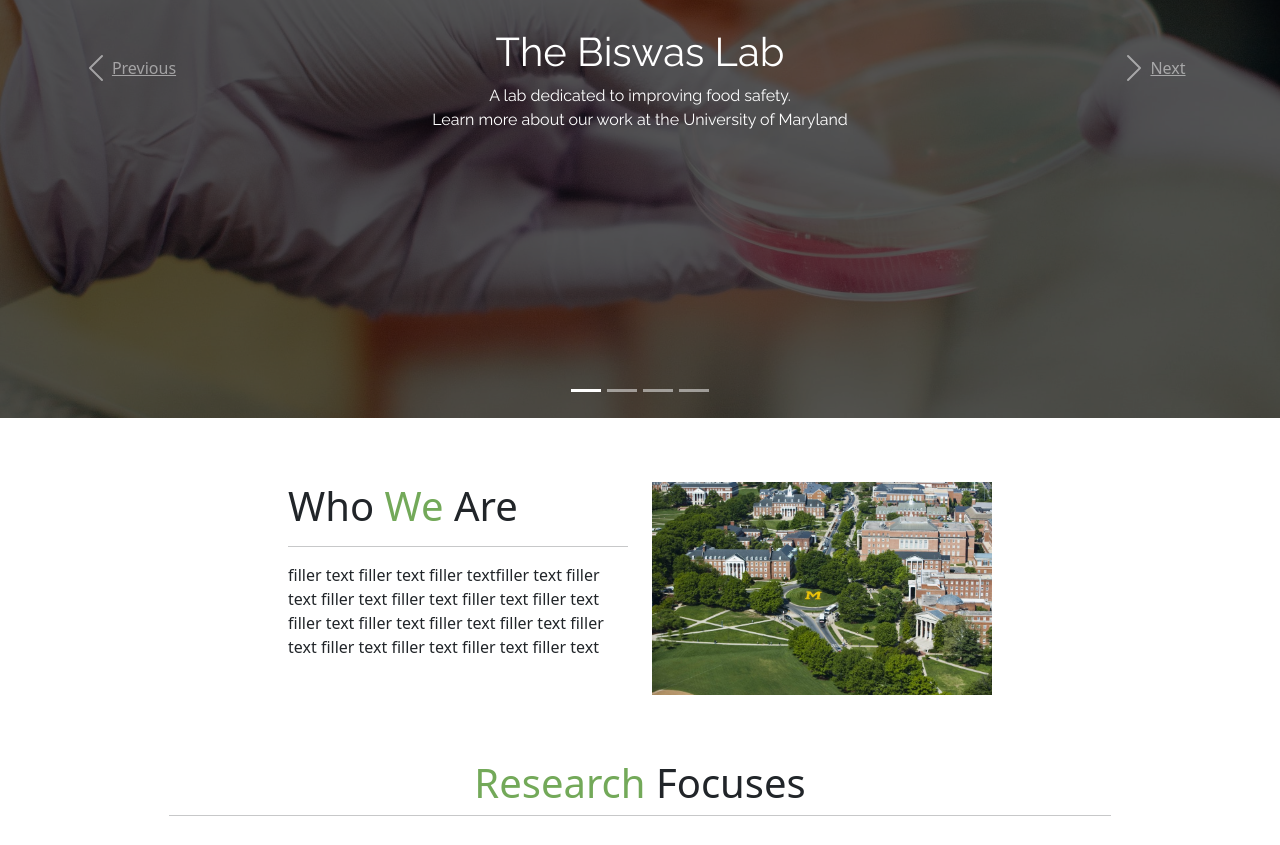
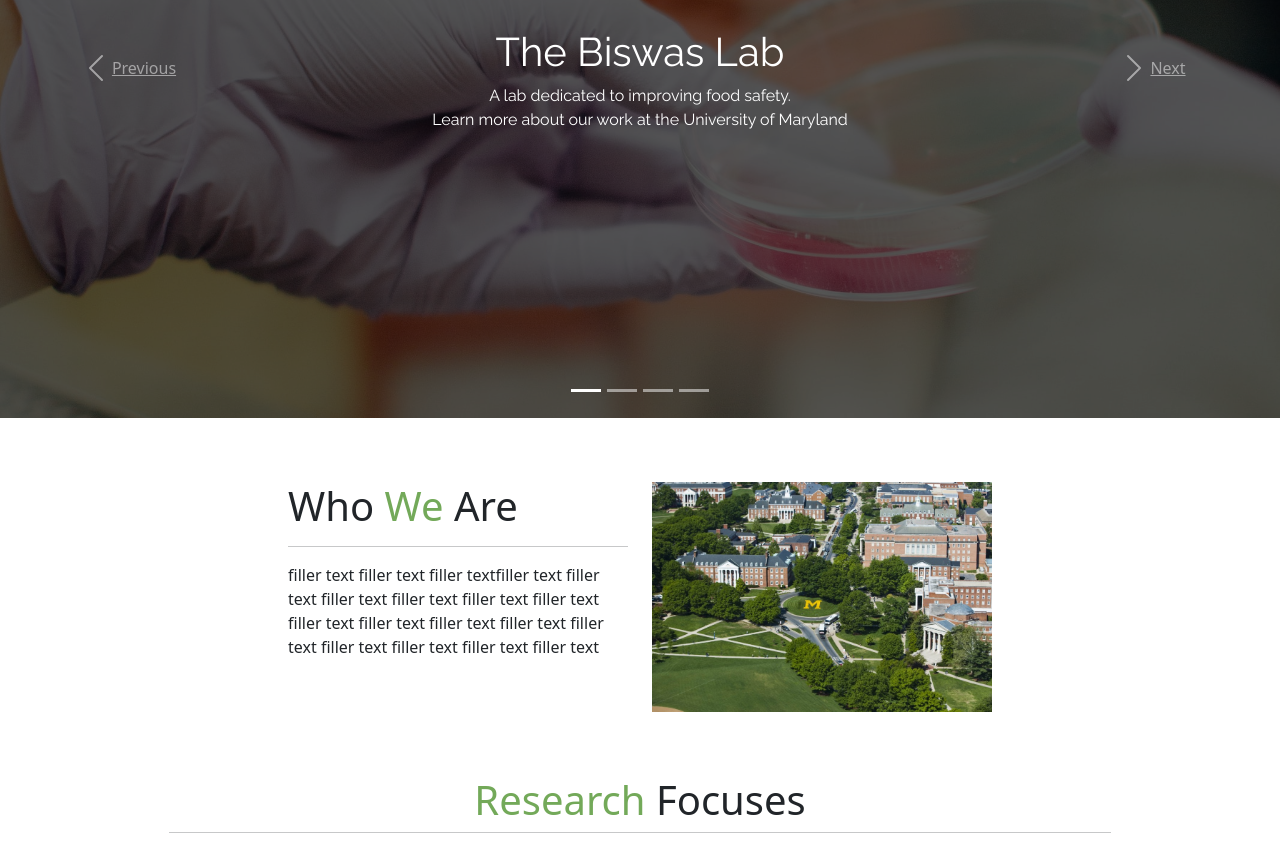
Before and after one commit to aphung1/BiswasLab, a plain HTML site: page index.html in a window 1280 px wide. Shown: the part 383-1228 px from the top of the page. Drawn offline with nearby package versions, Linux system fonts and the light colour scheme; files whose address does not match are found by name.

Commit message:
Made the size of the pic flexible

```diff
--- a/index.html
+++ b/index.html
@@ -122,7 +122,7 @@
         </p>
       </div>
       <div class="col-lg-6">
-        <img class="img-fluid" src="Images/UMD-aerial.jpg" alt="Picture of UMD campus">
+        <img class="img-fluid" style="object-fit: cover; min-height:230px;" src="Images/UMD-aerial.jpg" alt="Picture of UMD campus">
       </div>
     </div>
   </div>
```
